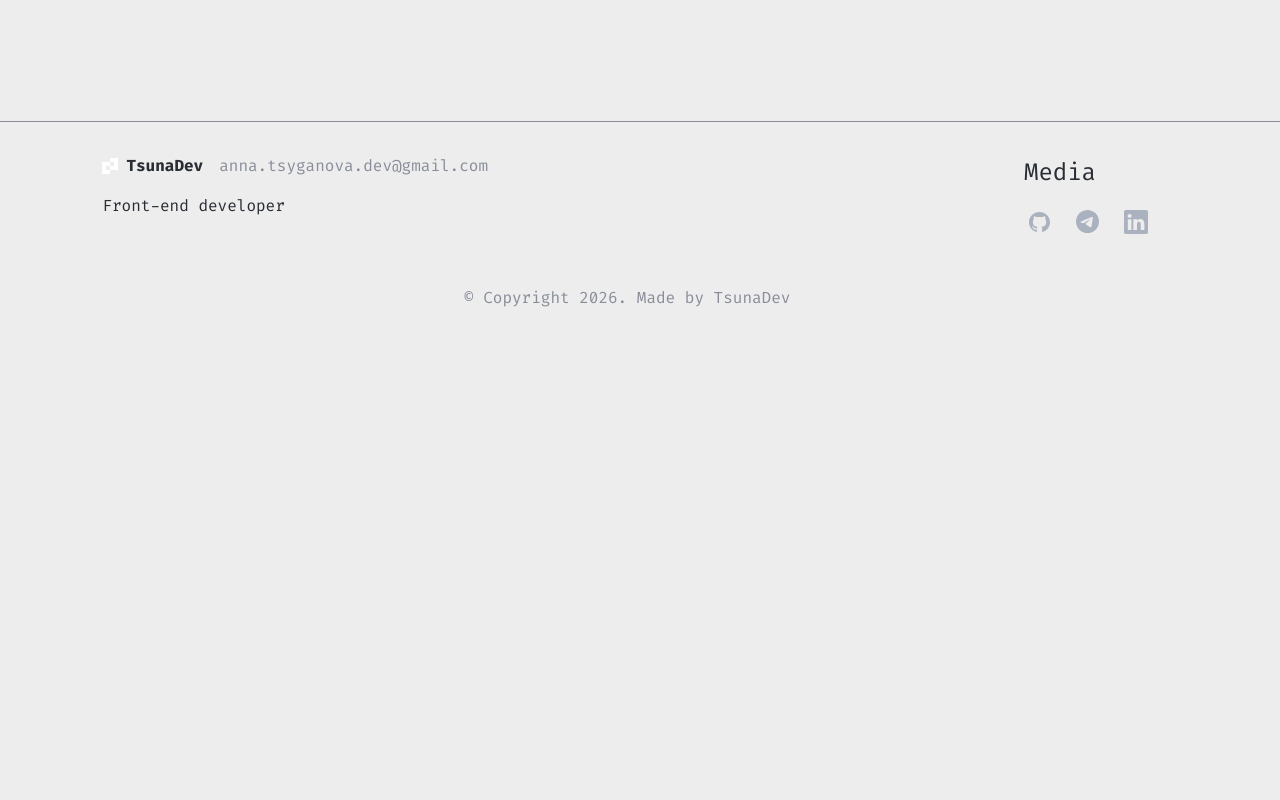
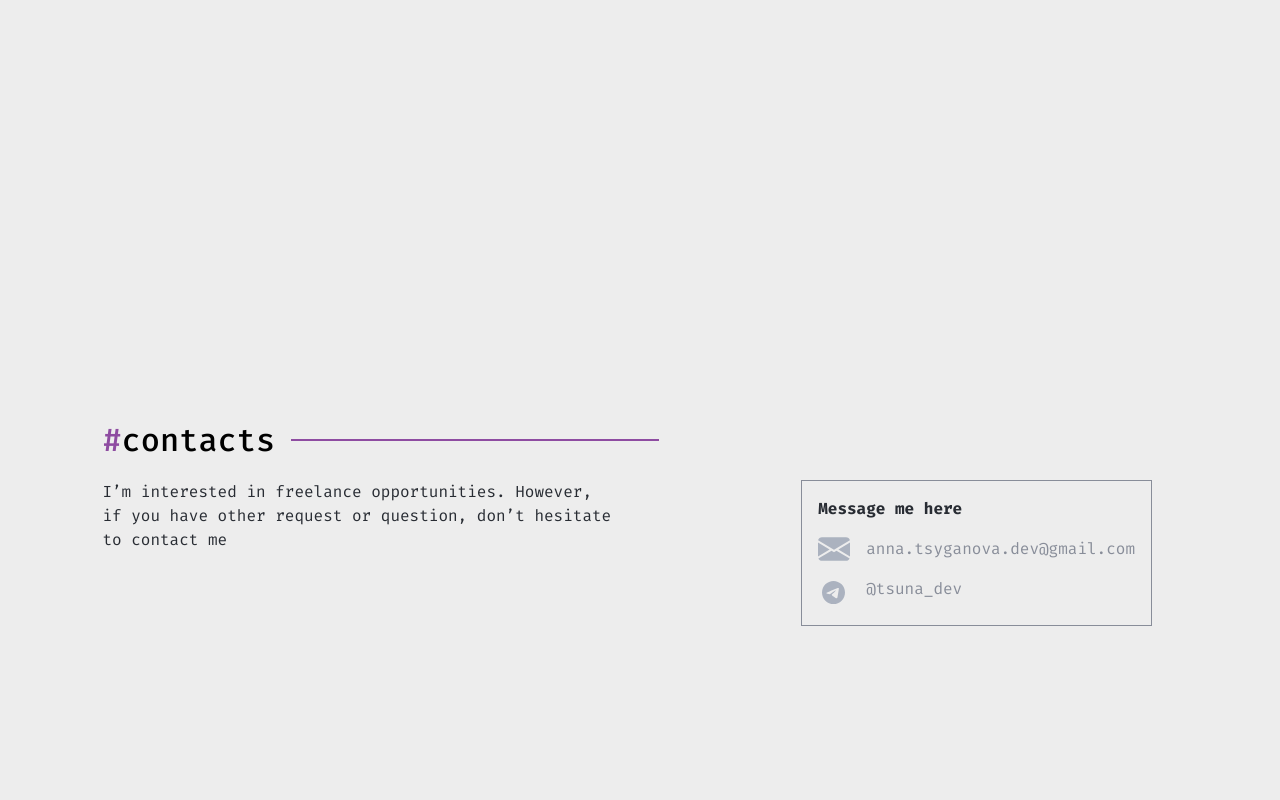
Before and after one commit to Tsuna08/portfolio, a Next.js app: page /en in a window 1280 px wide. Shown: the part 1540-2340 px from the top of the page. Before the commit the page ends 1882 px from the top, so only its background shows below. Built offline with nearby package versions, Linux system fonts and the light colour scheme.

Commit message:
Добавлены контакты

```diff
--- a/src/app/[locale]/page.module.scss
+++ b/src/app/[locale]/page.module.scss
@@ -15,6 +15,7 @@
   flex-direction: column;
   justify-content: center;
   align-items: center;
+  gap: 1rem;
 }
 
 .sectionColumn {
@@ -23,7 +24,6 @@
   flex-direction: column;
   align-items: flex-start;
   justify-content: center;
-  max-width: 515px;
   gap: 1rem;
 }
 
@@ -31,6 +31,10 @@
   display: flex;
   justify-content: space-between;
   width: 100%;
+}
+
+.textSection {
+  max-width: 515px;
 }
 
 .info {
@@ -103,3 +107,25 @@
   bottom: -70%;
   right: 11%;
 }
+
+.contacts {
+  border: 1px solid var(--secondary-color);
+  padding: 1rem;
+  display: flex;
+  flex-direction: column;
+  gap: 1rem;
+
+  h6 {
+    font-weight: 700;
+  }
+}
+
+.link {
+  display: flex;
+  gap: 1rem;
+  color: var(--secondary-color);
+
+  &:hover {
+    color: var(--color);
+  }
+}
--- a/src/app/[locale]/page.tsx
+++ b/src/app/[locale]/page.tsx
@@ -1,4 +1,5 @@
 import { Button, TitleSection } from "@/src/components";
+import { Link } from "@/src/i18n/navigation";
 import cn from "clsx";
 import { getTranslations, setRequestLocale } from "next-intl/server";
 import Image from "next/image";
@@ -15,6 +16,7 @@ export default async function Home({ params }: HomeProps) {
   const tHome = await getTranslations("Home");
   const tTitle = await getTranslations("Header");
   const tAbout = await getTranslations("AboutSection");
+  const tContacts = await getTranslations("Contacts");
   const intro: string[] = tAbout.raw("intro");
 
   return (
@@ -53,7 +55,7 @@ export default async function Home({ params }: HomeProps) {
       <section className={classes.sectionTitle}>
         <TitleSection title={tTitle("about-me")} />
         <div className={classes.section}>
-          <div className={classes.sectionColumn}>
+          <div className={cn(classes.sectionColumn, classes.textSection)}>
             {intro.map((paragraph, idx) => (
               <p key={idx}>{paragraph}</p>
             ))}
@@ -71,6 +73,41 @@ export default async function Home({ params }: HomeProps) {
           <div className={cn(classes.aboutMeDotsImg, classes.leftDotsTmg)} />
         </div>
       </section>
+
+      {/* Контакты */}
+      <section className={classes.sectionTitle}>
+        <TitleSection title={tTitle("contacts")} />
+        <div className={classes.section}>
+          <p className={classes.textSection}>{tContacts("intro")}</p>
+          <div className={classes.contacts}>
+            <h6>{tContacts("title")}</h6>
+
+            <Link
+              href={"mailto:" + tContacts("email")}
+              className={classes.link}
+            >
+              <Image
+                src="/email.svg"
+                alt="Email icon"
+                width={32}
+                height={32}
+                priority
+              />
+              {tContacts("email")}
+            </Link>
+            <Link href={tContacts("telegram")} className={classes.link}>
+              <Image
+                src="/telegram.svg"
+                alt="Telegram icon"
+                width={32}
+                height={32}
+                priority
+              />
+              {tContacts("telegramNick")}
+            </Link>
+          </div>
+        </div>
+      </section>
     </>
   );
 }
--- a/src/language/en.json
+++ b/src/language/en.json
@@ -13,6 +13,15 @@
     ],
     "readMoreBtn": "Read more ->"
   },
+  "Contacts": {
+    "title": "Message me here",
+    "intro": "I’m interested in freelance opportunities. However, if you have other request or question, don’t hesitate to contact me",
+    "email": "anna.tsyganova.dev@gmail.com",
+    "git": "https://github.com/Tsuna08",
+    "telegram": "https://t.me/tsuna_dev",
+    "telegramNick": "@tsuna_dev",
+    "linkedIn": "https://www.linkedin.com/in/anna-tsyganova/"
+  },
   "Header": {
     "home": "home",
     "about-me": "about-me",
--- a/src/language/ru.json
+++ b/src/language/ru.json
@@ -13,6 +13,15 @@
     ],
     "readMoreBtn": "Подробнее ->"
   },
+  "Contacts": {
+    "title": "Напишите мне",
+    "intro": "Меня интересуют возможности работы фрилансером. Однако, если у вас есть другие запросы или вопросы, не стесняйтесь связаться со мной",
+    "email": "anna.tsyganova.dev@gmail.com",
+    "git": "https://github.com/Tsuna08",
+    "telegram": "https://t.me/tsuna_dev",
+    "telegramNick": "@tsuna_dev",
+    "linkedIn": "https://www.linkedin.com/in/anna-tsyganova/"
+  },
   "Header": {
     "home": "главная",
     "about-me": "обо-мне",
--- a/src/widget/Footer/Footer.tsx
+++ b/src/widget/Footer/Footer.tsx
@@ -7,7 +7,8 @@ import classes from "./Footer.module.scss";
 
 export const Footer = () => {
   const t = useTranslations("Footer");
-  const mailto = "anna.tsyganova.dev@gmail.com";
+  const tContacts = useTranslations("Contacts");
+  const email = tContacts("email");
 
   return (
     <footer className={classes.footer}>
@@ -26,8 +27,8 @@ export const Footer = () => {
                 />
                 TsunaDev
               </h6>
-              <a className={classes.link} href={"mailto:" + { mailto }}>
-                {mailto}
+              <a className={classes.link} href={"mailto:" + { email }}>
+                {tContacts("email")}
               </a>
             </div>
             <p>{t("description")}</p>
@@ -36,7 +37,7 @@ export const Footer = () => {
         <div className={classes.info}>
           <h5 className={classes.media}>{t("media")}</h5>
           <div className={classes.contacts}>
-            <Link href="https://github.com/Tsuna08">
+            <Link href={tContacts("git")}>
               <Image
                 className="dark"
                 src="/git.svg"
@@ -46,7 +47,7 @@ export const Footer = () => {
                 priority
               />
             </Link>
-            <Link href="https://t.me/tsuna_dev">
+            <Link href={tContacts("telegram")}>
               <Image
                 className="dark"
                 src="/telegram.svg"
@@ -56,7 +57,7 @@ export const Footer = () => {
                 priority
               />
             </Link>
-            <Link href="https://www.linkedin.com/in/anna-tsyganova/">
+            <Link href={tContacts("linkedIn")}>
               <Image
                 className="dark"
                 src="/linkedIn.svg"
```
Also changed, not shown: public/email.svg (added), public/photo.png.
